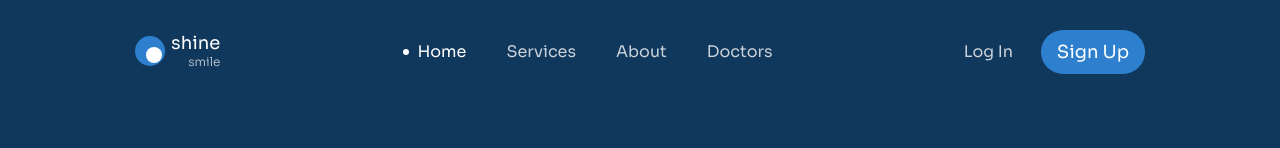
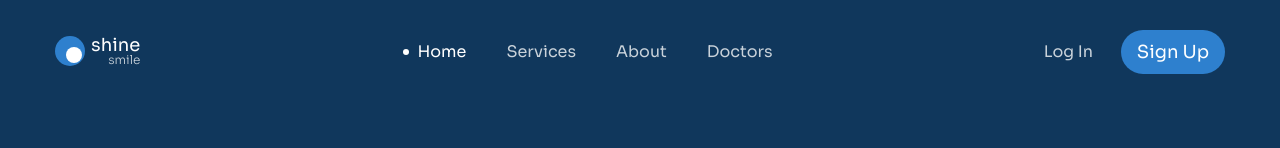
Before and after one commit to khoihoccode999/html-css-project-3, a plain HTML site: page index.html in a window 1280 px wide. Shown: the top 148 px of the page. Drawn offline with Linux system fonts and the light colour scheme; grey boxes are pictures that could not be loaded.

Commit message:
fix logo

```diff
--- a/assets/css/styles.css
+++ b/assets/css/styles.css
@@ -14,8 +14,9 @@ body {
     font-family: "Sora", sans-serif;
 }
 .container {
-    padding-left: 135px;
-    padding-right: 135px;
+    width: 1170px;
+    max-width: calc(100% - 48px);
+    margin: 0 auto;
 }
 a {
     text-decoration: none;
@@ -50,7 +51,7 @@ button {
 /* === Header === */
 .header {
     padding-top: 30px;
-    background-color: #10375c;
+    background-color: var(--header-bg);
 }
 .header-top {
     display: flex;
@@ -94,42 +95,45 @@ button {
     height: 44px;
 }
 .logo {
+    font-size: 1rem;
     display: flex;
     gap: 6px;
+    display: inline-flex;
+}
+.logo_text {
 }
 .logo_brand {
+    display: block;
     color: #ffffff;
-    font-size: 18px;
-    line-height: 14px;
+    font-size: 1.8em;
+    font-weight: 400;
     letter-spacing: 0%;
-    text-align: right;
 }
 .logo_brand--small {
     color: #c9d2da;
-    margin-top: 5px;
     font-weight: 300;
     font-style: Light;
-    font-size: 12px;
-    line-height: 14px;
+    font-size: 1.2em;
     letter-spacing: 0%;
     text-align: right;
 }
 .logo_circle {
-    width: 30px;
-    height: 30px;
+    width: 3em;
+    height: 3em;
     background-color: #2e80ce;
     border-radius: 50%;
+    display: inline-block;
     position: relative;
 }
 .logo_circle::after {
     content: "";
     position: absolute;
-    width: 16px;
-    height: 16px;
+    width: 1.6em;
+    height: 1.6em;
     background-color: #ffffff;
     border-radius: 50%;
-    top: 11px;
-    left: 11px;
+    top: 1.1em;
+    left: 1.1em;
 }
 .hero {
     margin-top: 76px;
--- a/index.html
+++ b/index.html
@@ -94,7 +94,7 @@
     </head>
     <body>
         <!-- Header -->
-        <header class="header" style="height: 1000px">
+        <header class="header" style="min-height: 100vh">
             <div class="container">
                 <!-- Header top -->
                 <div class="header-top">
```
